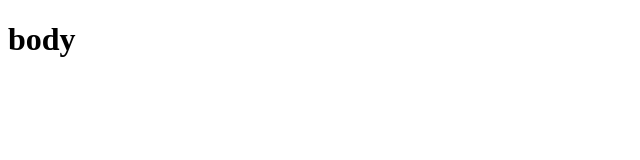
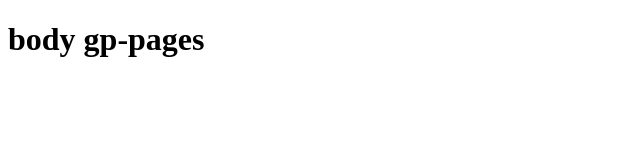
Before and after one commit to ledangtuanbk/test, a plain HTML site: page index.html in a window 1280 px wide. Shown: the whole page, without its empty margins (0-640 px from the left). Drawn offline with Linux system fonts and the light colour scheme.

Commit message:
edit gh-pages

```diff
--- a/index.html
+++ b/index.html
@@ -4,6 +4,6 @@
 	<title>title</title>
 </head>
 <body>
-<h1>body</h1>
+<h1>body gp-pages</h1>
 </body>
 </html>
```
